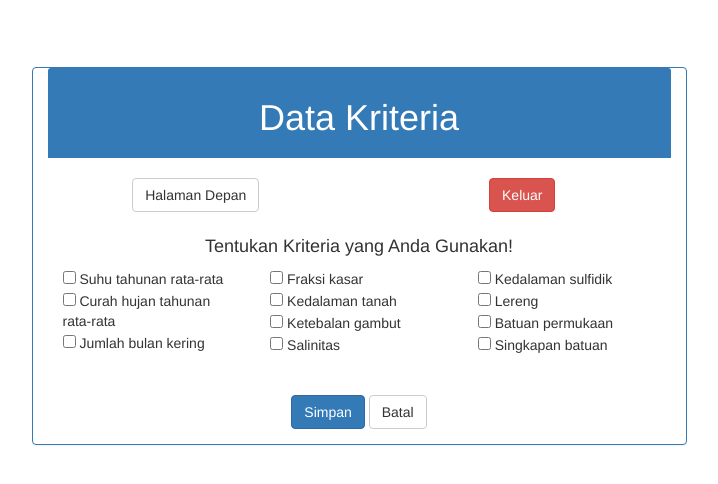
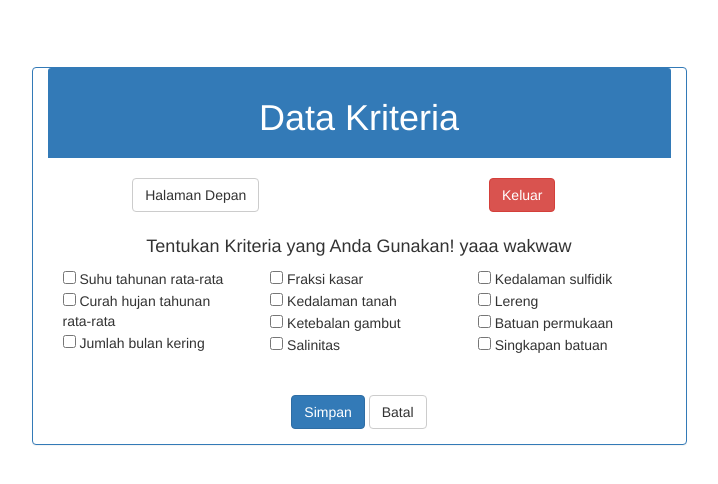
Before and after one commit to bayoAngin/skripsisamsul, a PHP site: page /data_kriteria.php in a window 1280 px wide. Shown: the top 484 px of the page, without its empty margins (281-999 px from the left). Run offline with PHP 8.4, Linux system fonts and the light colour scheme.

Commit message:
Tes commit 1
Signed-off-by: samsul <el.bachrie976@gmail.com>

```diff
--- a/data_kriteria.php
+++ b/data_kriteria.php
@@ -24,7 +24,7 @@
 		</div>
 
 		<div class="panel-body">
-			<h4>Tentukan Kriteria yang Anda Gunakan!</h4>
+			<h4>Tentukan Kriteria yang Anda Gunakan! yaaa wakwaw</h4>
 				<div class="row">
 					<div class="col-sm-4" style="text-align: left">
 					<input type="checkbox" name="C1" value="1"> Suhu tahunan rata-rata<br>
```
